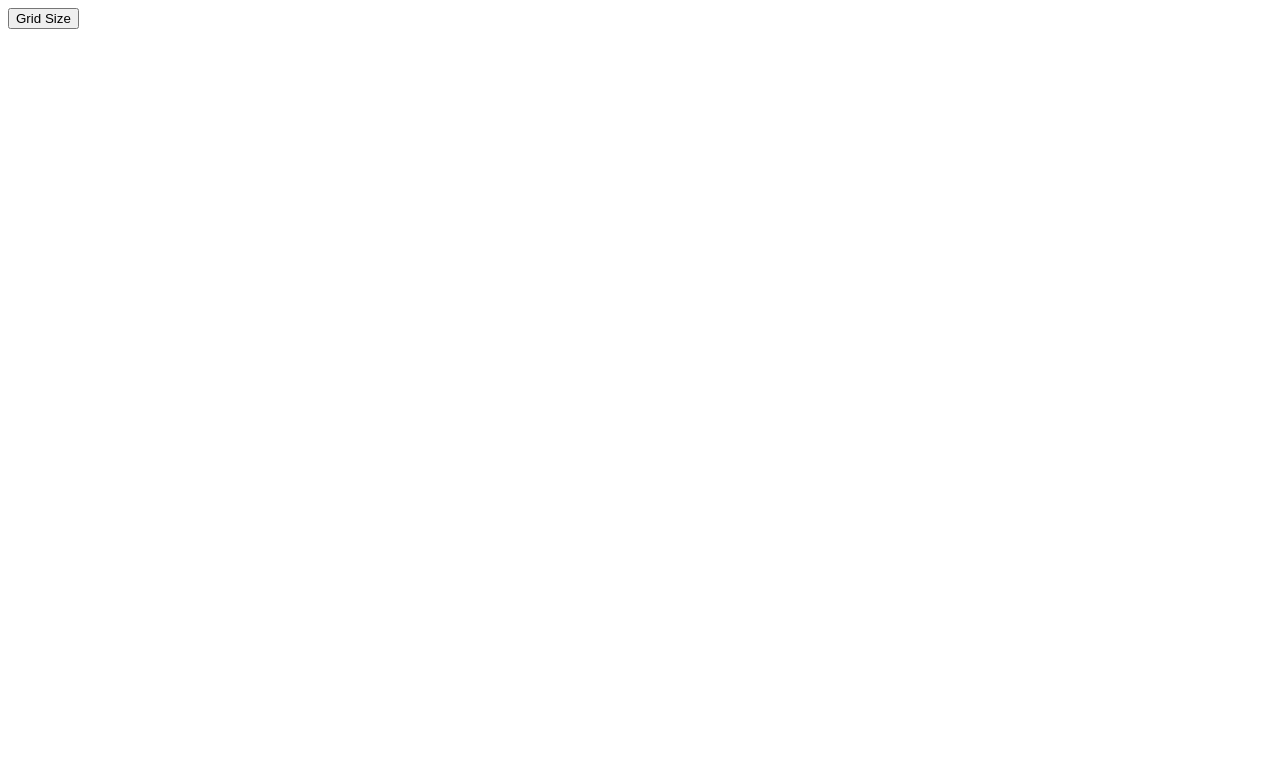
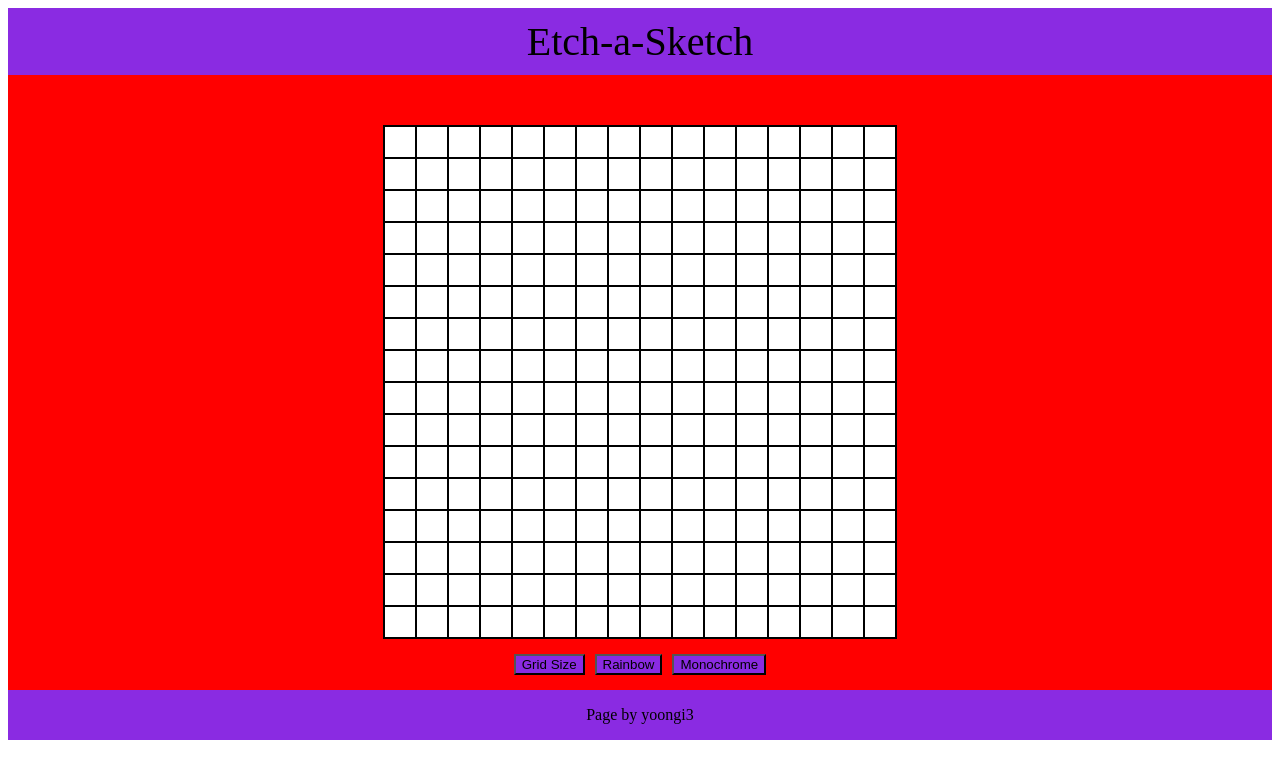
Before and after one commit to yoongi3/odin-etch-a-sketch, a plain HTML site: page index.html in a window 1280 px wide. Drawn offline with Linux system fonts and the light colour scheme.

Commit message:
add general style

```diff
--- a/index.html
+++ b/index.html
@@ -5,8 +5,18 @@
     <link rel="stylesheet" href="style.css">
 </head>
 <body>
-    <button id="grid_size">Grid Size</button>
-    <div id="grid_container">
+    <div class="header">Etch-a-Sketch</div>
+    <div class="main">
+        <div class="grid-container"></div>
+
+        <div class="settings">
+            <button id="grid_size">Grid Size</button>
+            <button id="rgb_toggle">Rainbow</button>
+            <button id="mono_toggle">Monochrome</button>
+        </div>
+        <div class="footer">
+            <p>Page by yoongi3</p>
+        </div>
     </div>
 
     <script type="text/javascript" src="script.js"></script>
--- a/script.js
+++ b/script.js
@@ -1,12 +1,23 @@
 const boxSize = 512;
 const maxSize = 100;
 
-const container = document.getElementById("grid_container");
+const container = document.querySelector(".grid-container");
 let rows = document.getElementsByClassName("row");
 let cells = document.getElementsByClassName("cells");
 
 const setGridBtn = document.getElementById("grid_size");
 setGridBtn.addEventListener('click', setGridSize)
+
+const defaultSize = 16;
+const defaultMode = 'mono'
+
+let currentMode = defaultMode;
+
+const rgbBtn = document.getElementById("rgb_toggle");
+const monoBtn = document.getElementById("mono_toggle");
+
+rgbBtn.onclick = () => toggleMode('rainbow');
+monoBtn.onclick = () => toggleMode('mono');
 
 function createGrid(gridSize){
     while (container.lastElementChild) {
@@ -25,23 +36,39 @@ function createGrid(gridSize){
     }
 
     var gridCells = document.querySelectorAll('.cells');
+    // Set cell size to fit container
     gridCells.forEach(cells => cells.style.height = boxSize/gridSize);
     gridCells.forEach(cells => cells.style.width = boxSize/gridSize);
-    gridCells.forEach(cells => cells.addEventListener('click', changeColor));
+    // Add OnClick for each cell
+    gridCells.forEach(cells => cells.addEventListener('mouseover', changeColor));
+}
+
+function toggleMode(mode){
+    currentMode = mode;
+    console.log(currentMode);
 }
 
 function changeColor(){
-    this.style.backgroundColor = '#ff9999';
+    if(currentMode === 'rainbow'){
+        let r = Math.floor(Math.random() * 255);
+        let g = Math.floor(Math.random() * 255);
+        let b = Math.floor(Math.random() * 255);
+        this.style.backgroundColor = `rgb(${r},${g},${b})`;
+    }
+    if(currentMode === 'mono')
+        this.style.backgroundColor = '#000000';
 }
 
 function setGridSize(){
     let gridSize = prompt("Enter grid width", "16");
 
-    if(gridSize > maxSize){
+    if(gridSize > maxSize || gridSize < 1){
         alert("Enter an integer between 1 and 100", "16");
         setGridSize();
     }
-    if(gridSize <= maxSize){
+    if(gridSize <= maxSize && gridSize >= 1){
         createGrid(gridSize);
     }
 }
+
+createGrid(defaultSize);
--- a/style.css
+++ b/style.css
@@ -1,4 +1,34 @@
-#grid_container{
+.header{
+    background-color: blueviolet;
+    text-align: center;
+    font-size: 40px;
+    padding: 10px;
+}
+.main{
+    display: flex;
+    flex-direction:column ;
+    background-color: red;
+    padding-top: 50px;
+}
+.footer{
+    background-color: blueviolet;
+    text-align: center;
+}
+.settings{
+    display: flex;
+    margin: 10px;
+    justify-content:center;
+}
+.grid-container{
+    align-self: center;
+    display:flex;
+    flex-direction: column;
+    align-items: center;
+    border: 1px;
+    border-style: solid;
+    width: 512px;
+    height: 512px;
+    background-color:white;
 }
 .row{
     display: flex;
@@ -8,3 +38,7 @@
     border-style: solid;
     box-sizing: border-box;
 }
+button{
+    background-color: blueviolet;
+    margin: 5px;
+}
```
